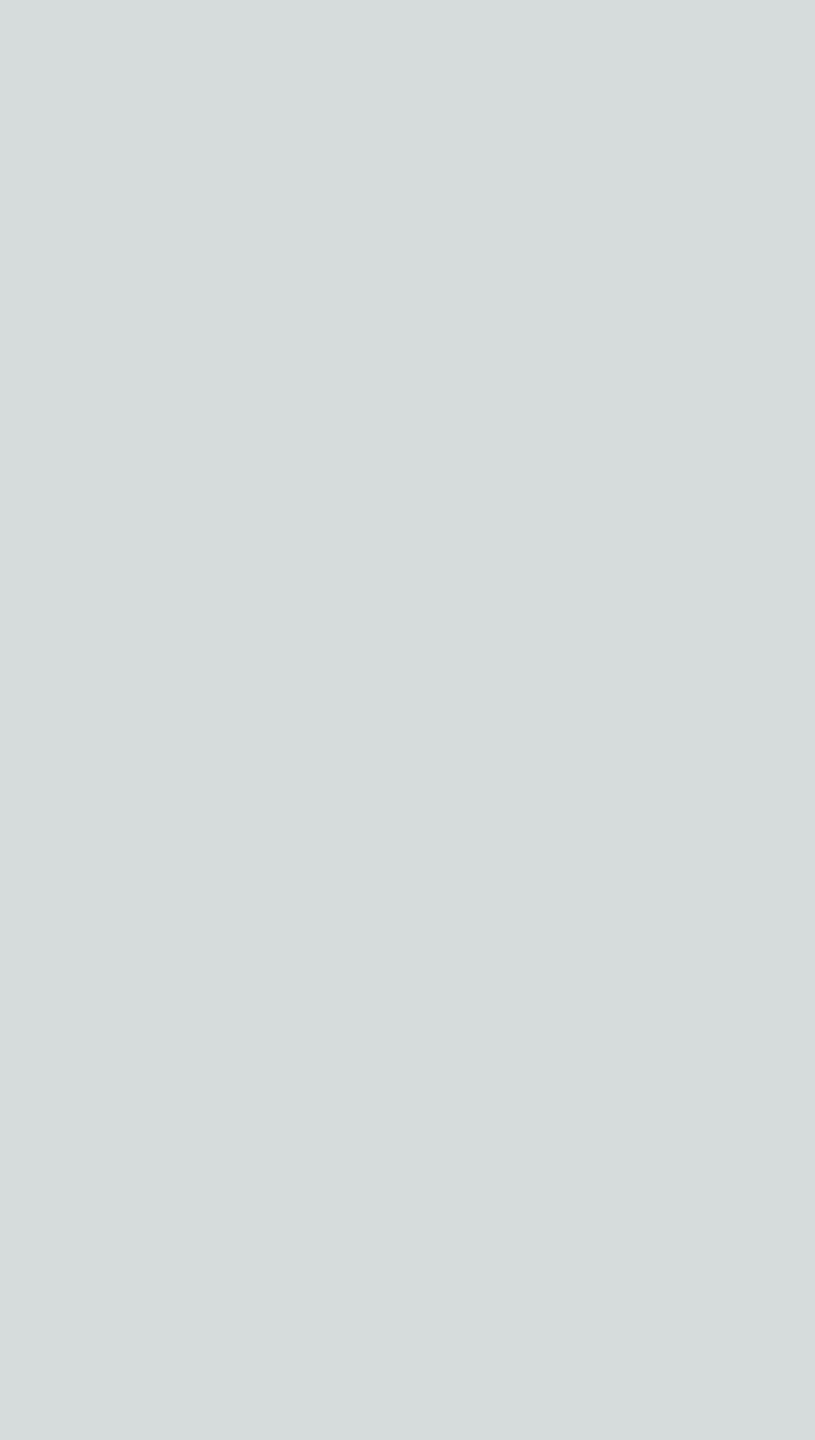
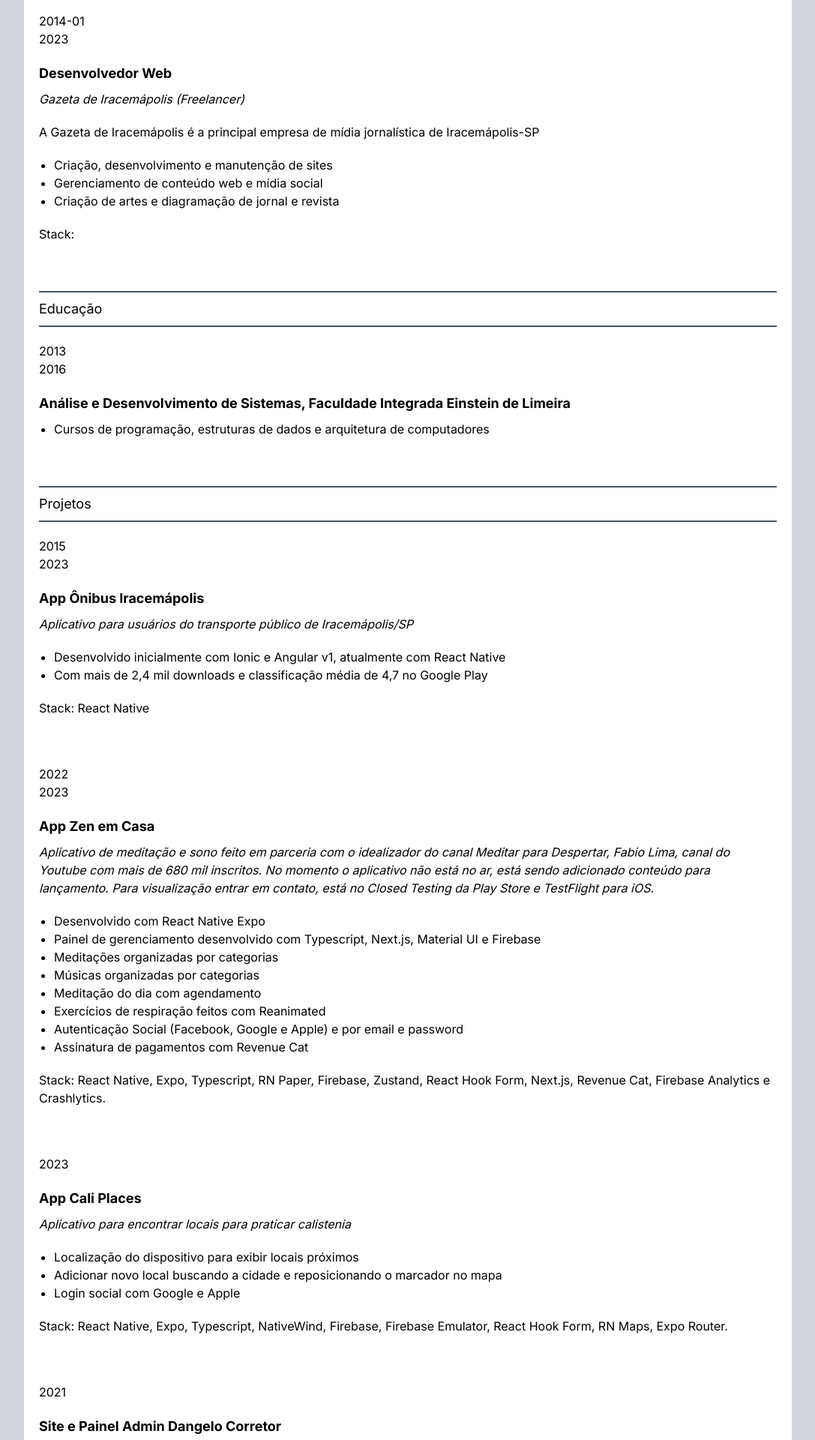
Before and after one commit to jessemezini/jessemezini, a Next.js app: page /resume in a window 1280 px wide. Shown: the part 1560-3480 px from the top of the page at 75% size, without its empty margins (96-1183 px from the left). Before the commit the page ends 1532 px from the top, so only its background shows below. Built offline with nearby package versions, Linux system fonts and the light colour scheme.

Commit message:
all data ok

```diff
--- /dev/null
+++ b/app/resume/data.ts
@@ -0,0 +1,100 @@
+export const experience = [
+  {
+    startDate: "2013-01",
+    endDate: "2023",
+    title: "Desenvolvedor Web e Mobile",
+    desc: "Freelancer / Empreendedor Solo",
+    list: [
+      "Reunir com clientes para coletar requisitos, projetar sites e definir cronogramas",
+      "Projetar e desenvolver sites com html5 e design responsivo",
+      "Otimização de sites, usando ferramentas como lighthouse, chrome audits e webpagetest.org",
+    ],
+    stack:
+      "Stack: HTML, CSS, Javascript, Typescript, React, Gatsby, Next.js, React Native, MUI, Styled Components, Tailwind, Firebase, Digital Ocean, Netlify, Vercel, Github, PWA, Wordpress, Lemp..",
+  },
+  {
+    startDate: "2014-01",
+    endDate: "2023",
+    title: "Desenvolvedor Web",
+    desc: "Gazeta de Iracemápolis (Freelancer)",
+    about:
+      "A Gazeta de Iracemápolis é a principal empresa de mídia jornalística de Iracemápolis-SP",
+    list: [
+      "Criação, desenvolvimento e manutenção de sites",
+      "Gerenciamento de conteúdo web e mídia social",
+      "Criação de artes e diagramação de jornal e revista",
+    ],
+    stack: "",
+  },
+];
+
+export const education = [
+  {
+    startDate: "2013",
+    endDate: "2016",
+    title:
+      "Análise e Desenvolvimento de Sistemas, Faculdade Integrada Einstein de Limeira",
+    list: [
+      "Cursos de programação, estruturas de dados e arquitetura de computadores",
+    ],
+  },
+];
+
+export const projects = [
+  {
+    startDate: "2015",
+    endDate: "2023",
+    title: "App Ônibus Iracemápolis",
+    desc: "Aplicativo para usuários do transporte público de Iracemápolis/SP",
+    list: [
+      "Desenvolvido inicialmente com Ionic e Angular v1, atualmente com React Native",
+      "Com mais de 2,4 mil downloads e classificação média de 4,7 no Google Play",
+    ],
+    stack: "React Native",
+  },
+  {
+    startDate: "2022",
+    endDate: "2023",
+    title: "App Zen em Casa",
+    desc: "Aplicativo de meditação e sono feito em parceria com o idealizador do canal Meditar para Despertar, Fabio Lima, canal do Youtube com mais de 680 mil inscritos. No momento o aplicativo não está no ar, está sendo adicionado conteúdo para lançamento. Para visualização entrar em contato, está no Closed Testing da Play Store e TestFlight para iOS.",
+    list: [
+      "Desenvolvido com React Native Expo",
+      "Painel de gerenciamento desenvolvido com Typescript, Next.js, Material UI e Firebase",
+      "Meditações organizadas por categorias",
+      "Músicas organizadas por categorias",
+      "Meditação do dia com agendamento",
+      "Exercícios de respiração feitos com Reanimated",
+      "Autenticação Social (Facebook, Google e Apple) e por email e password",
+      "Assinatura de pagamentos com Revenue Cat",
+    ],
+    stack:
+      "React Native, Expo, Typescript, RN Paper, Firebase, Zustand, React Hook Form, Next.js, Revenue Cat, Firebase Analytics e Crashlytics.",
+  },
+  {
+    startDate: "2023",
+    endDate: "",
+    title: "App Cali Places",
+    desc: "Aplicativo para encontrar locais para praticar calistenia",
+    list: [
+      "Localização do dispositivo para exibir locais próximos",
+      "Adicionar novo local buscando a cidade e reposicionando o marcador no mapa",
+      "Login social com Google e Apple",
+    ],
+    stack:
+      "React Native, Expo, Typescript, NativeWind, Firebase, Firebase Emulator, React Hook Form, RN Maps, Expo Router.",
+  },
+  {
+    startDate: "2021",
+    endDate: "",
+    title: "Site e Painel Admin Dangelo Corretor",
+    desc: "Site do corretor de imóveis Dangelo Olivatto",
+    list: [
+      "Painel de gerenciamento desenvolvido com React e Firebase",
+      "Opção drag and drop para reorganizar a galeria de fotos do imóvel",
+      "Front end desenvolvido utilizando Next.js",
+      "Filtro de imóveis por tipo, cidade, bairro e busca por código",
+    ],
+    stack:
+      "Create React app, Next.js, Material UI, React Hook Form, React DnD, Firebase Typescript.",
+  },
+];
--- a/app/resume/page.tsx
+++ b/app/resume/page.tsx
@@ -1,3 +1,5 @@
+import { experience, education, projects } from "./data";
+
 const AsideContainer = ({ children }: { children: React.ReactNode }) => (
   <div className="px-5 my-4">{children}</div>
 );
@@ -92,36 +94,74 @@ export default function Resume() {
           <section>
             <SectionTitle text="Experiência" />
 
-            <article>
+            {experience.map((item, i) => (
+              <article key={i} className="mb-16">
                 <p className="my-5">
-                2013-01 <br /> 2023
+                  {item.startDate} <br /> {item.endDate}
                 </p>
 
                 <div>
-                <h3 className="mb-2 font-bold text-lg">Desenvolvedor Web</h3>
-                <p className="italic mb-5">Freelancer / Empreendedor Solo</p>
+                  <h3 className="mb-2 font-bold text-lg">{item.title}</h3>
+                  <p className="italic mb-5">{item.desc}</p>
+                  <p className="mb-5">{item.about}</p>
 
                   <ul className="list-disc pl-5 mb-5">
-                  <li>
-                    Reunir com clientes para coletar requisitos, projetar sites
-                    e definir cronogramas
-                  </li>
-                  <li>
-                    Projetar e desenvolver sites com html5 e design responsivo
-                  </li>
-                  <li>
-                    Otimização de sites, usando ferramentas como lighthouse,
-                    chrome audits e webpagetest.org
-                  </li>
+                    {item.list.map((listItem, i) => (
+                      <li key={i}>{listItem}</li>
+                    ))}
                   </ul>
 
-                <p>
-                  Stack: HTML, CSS, Javascript, Typescript, React, Gatsby,
-                  Next.js, MUI, Styled Components, Tailwind, Firebase, Digital
-                  Ocean, Netlify, Vercel, Github, PWA, Wordpress, Lemp..
-                </p>
+                  <p>Stack: {item.stack}</p>
                 </div>
               </article>
+            ))}
+          </section>
+
+          <section>
+            <SectionTitle text="Educação" />
+
+            {education.map((item, i) => (
+              <article key={i} className="mb-16">
+                <p className="my-5">
+                  {item.startDate} <br /> {item.endDate}
+                </p>
+
+                <div>
+                  <h3 className="mb-2 font-bold text-lg">{item.title}</h3>
+
+                  <ul className="list-disc pl-5 mb-5">
+                    {item.list.map((listItem, i) => (
+                      <li key={i}>{listItem}</li>
+                    ))}
+                  </ul>
+                </div>
+              </article>
+            ))}
+          </section>
+
+          <section>
+            <SectionTitle text="Projetos" />
+
+            {projects.map((item, i) => (
+              <article key={i} className="mb-16">
+                <p className="my-5">
+                  {item.startDate} <br /> {item.endDate}
+                </p>
+
+                <div>
+                  <h3 className="mb-2 font-bold text-lg">{item.title}</h3>
+                  <p className="italic mb-5">{item.desc}</p>
+
+                  <ul className="list-disc pl-5 mb-5">
+                    {item.list.map((listItem, i) => (
+                      <li key={i}>{listItem}</li>
+                    ))}
+                  </ul>
+
+                  <p>Stack: {item.stack}</p>
+                </div>
+              </article>
+            ))}
           </section>
         </section>
       </main>
```
Lines whose indentation alone changed are shown as unchanged.
